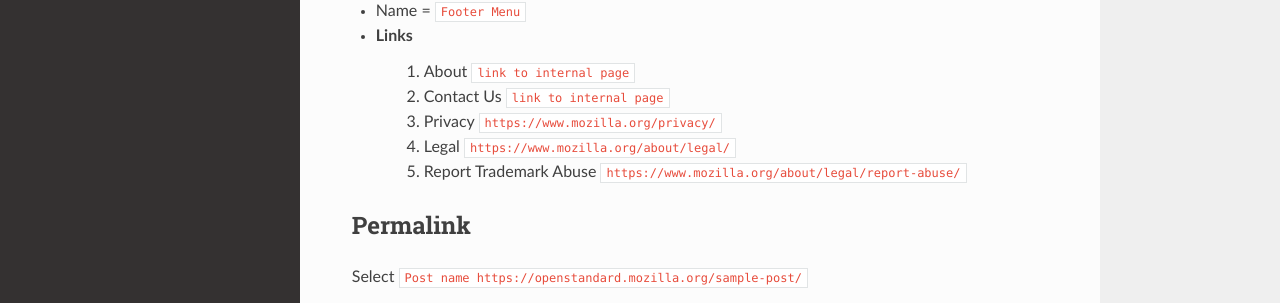
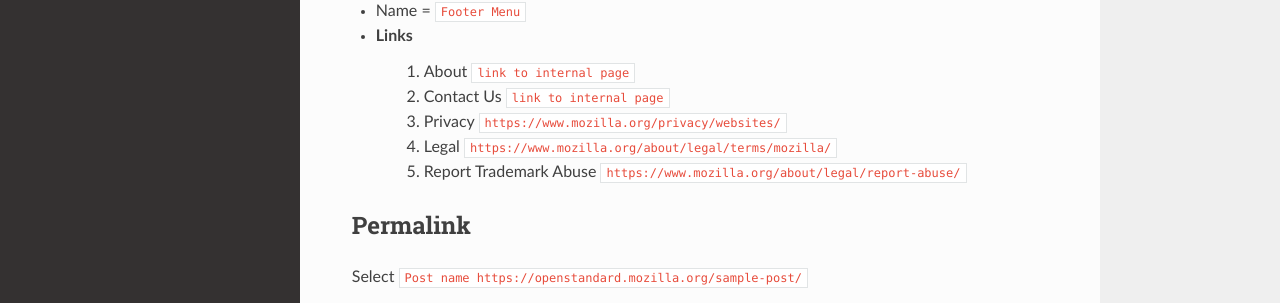
Before and after one commit to mozilla/theopenstandard, a Sphinx documentation site: the page built from docs/wpsettings.rst, in a window 1280 px wide and 1170 px high. Shown: the part 667-970 px from the top of the window. Built offline with Sphinx 7.4.7 and the Read the Docs theme 2.0.0, drawn with Linux system fonts in a browser that asks for light colours; some of the changed lines change nothing that is shown.

Commit message:
Update wpsettings.rst
Updated links with correct links from legal.

```diff
--- a/docs/wpsettings.rst
+++ b/docs/wpsettings.rst
@@ -33,8 +33,8 @@
 * Links
     1. About ``link to internal page``
     2. Contact Us ``link to internal page``
-    3. Privacy ``https://www.mozilla.org/privacy/``
-    4. Legal ``https://www.mozilla.org/about/legal/``
+    3. Privacy ``https://www.mozilla.org/privacy/websites/``
+    4. Legal ``https://www.mozilla.org/about/legal/terms/mozilla/``
     5. Report Trademark Abuse ``https://www.mozilla.org/about/legal/report-abuse/``
 
 Permalink
```
